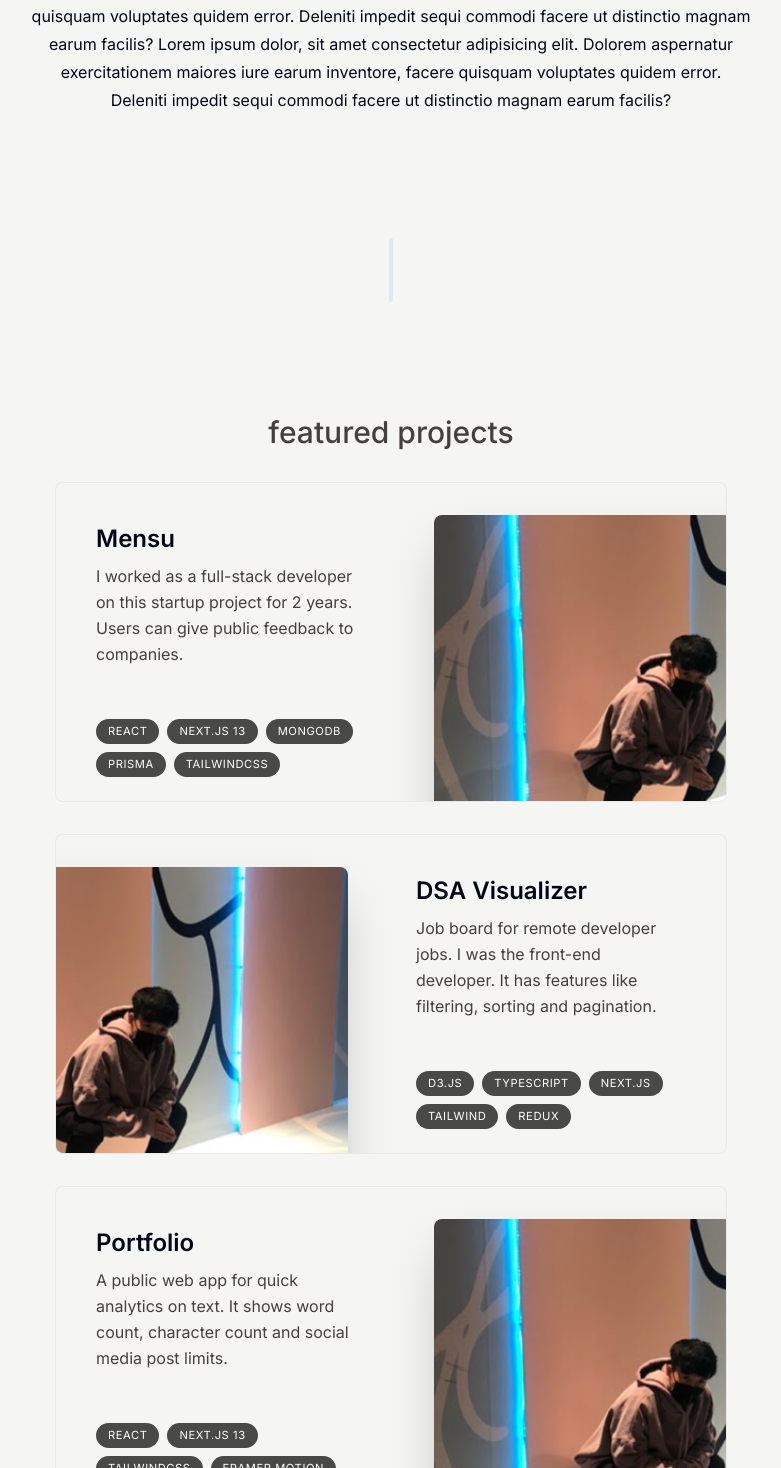
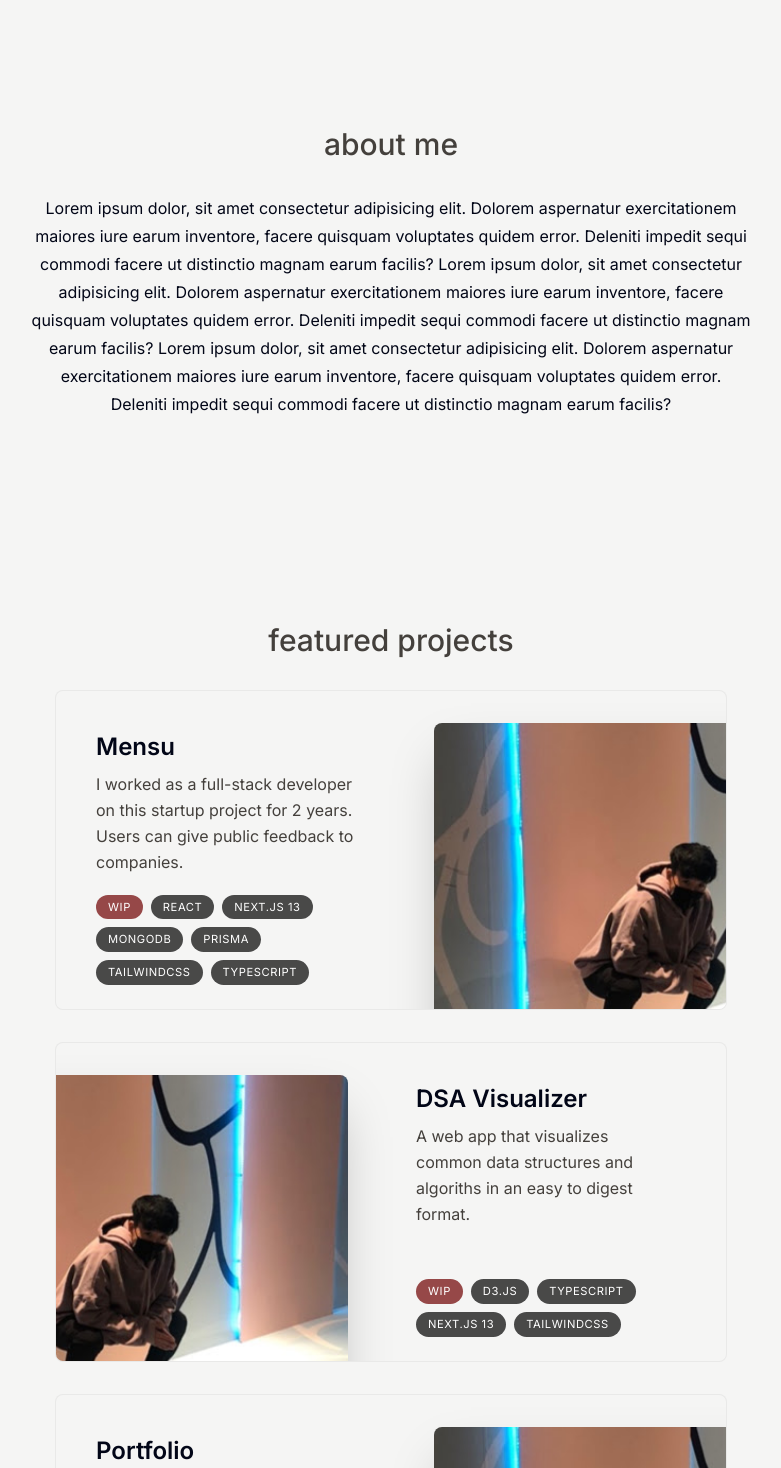
Before and after one commit to peterjunpark/portfolio, a Next.js app: page / in a window 1280 px wide. Shown: the part 962-2430 px from the top of the page, without its empty margins (249-1030 px from the left). Built offline with nearby package versions, Linux system fonts and the light colour scheme.

Commit message:
Tweak styling

```diff
--- a/app/globals.css
+++ b/app/globals.css
@@ -3,5 +3,13 @@
 @tailwind utilities;
 
 html {
-    --line-color: #e5e7eb;
+  --line-color: #e5e7eb;
 }
+
+.borderDim {
+  @apply border border-black/10;
+}
+
+.sectionEndMargin {
+  @apply mb-28 sm:mb-48;
+}
--- a/app/page.tsx
+++ b/app/page.tsx
@@ -1,5 +1,6 @@
 import {
   About,
+  Contact,
   Divider,
   Experience,
   Intro,
@@ -13,13 +14,11 @@ export default function Home() {
       <Intro />
       <Divider animate />
       <About />
-      <Divider animate />
       {/* Below sections aren't animated on page load */}
       <Projects />
-      <Divider />
       <Skills />
-      <Divider />
       <Experience />
+      <Contact />
     </main>
   );
 }
--- a/components/atoms/project.tsx
+++ b/components/atoms/project.tsx
@@ -2,6 +2,7 @@
 
 import React, { useRef } from "react";
 import Image from "next/image";
+import clsx from "clsx";
 import { motion, useScroll, useTransform } from "framer-motion";
 import { projects } from "@/lib/site-data";
 
@@ -46,7 +47,12 @@ export default function Project({
             {tags.map((tag, index) => (
               <li
                 key={index}
-                className="rounded-full bg-black/[0.7] px-3 py-1 text-[0.7rem] uppercase tracking-wider text-white"
+                className={clsx(
+                  "rounded-full bg-black/[0.7] px-3 py-1 text-[0.7rem] uppercase tracking-wider text-white",
+                  {
+                    "bg-red-900/80": tag === "WIP",
+                  },
+                )}
               >
                 {tag}
               </li>
--- a/components/sections/about.tsx
+++ b/components/sections/about.tsx
@@ -18,7 +18,7 @@ export default function About() {
       initial={{ opacity: 0, y: 100 }}
       animate={{ opacity: 1, y: 0 }}
       transition={{ delay: 0.175 }}
-      className="mb-28 max-w-[45rem] scroll-mt-32 text-center leading-7 sm:mb-0"
+      className="sectionEndMargin max-w-[45rem] scroll-mt-32 text-center leading-7"
     >
       <SectionHeading>About me</SectionHeading>
       <p className="mb-3">
--- a/components/sections/contact.tsx
+++ b/components/sections/contact.tsx
@@ -1,6 +1,8 @@
 "use client";
 
 import React from "react";
+import { motion } from "framer-motion";
+import { TbMailShare } from "react-icons/tb";
 import { useSectionInView } from "@/lib/hooks";
 import SectionHeading from "@/components/atoms/section-heading";
 
@@ -9,8 +11,42 @@ export default function Contact() {
     section: "contact",
   });
   return (
-    <section id="contact" ref={ref}>
+    <motion.section
+      id="contact"
+      initial={{ opacity: 0 }}
+      whileInView={{ opacity: 1 }}
+      transition={{ duration: 1 }}
+      ref={ref}
+      className="sectionEndMargin w-[min(100%, 38rem)] text-center"
+    >
       <SectionHeading>Contact me</SectionHeading>
-    </section>
+      <p className="-mt-4 text-stone-700">
+        Please contact me directly at{" "}
+        <a href="mailto:peterjpark@pm.me" className="underline">
+          peterjpark@pm.me
+        </a>{" "}
+        or through this form.
+      </p>
+      <form className="align-center mt-10 flex flex-col">
+        <input
+          type="email"
+          placeholder="Your email"
+          className="borderDim h-14 rounded-lg p-4 focus:outline-stone-600"
+        />
+        <textarea
+          placeholder="Your message"
+          className="borderDim my-3 h-52 rounded-lg p-4 focus:outline-stone-600"
+        />
+        <button
+          type="submit"
+          className="group flex h-[3rem] w-[8rem] items-center justify-center
+          gap-2 rounded-full bg-stone-800 text-white outline-none
+          transition-all hover:scale-110 hover:bg-stone-950 focus:scale-110 active:scale-105"
+        >
+          Submit{" "}
+          <TbMailShare className="text-xl opacity-70 transition-all group-hover:-translate-y-[0.1rem] group-hover:translate-x-[0.1rem]" />
+        </button>
+      </form>
+    </motion.section>
   );
 }
--- a/components/sections/divider.tsx
+++ b/components/sections/divider.tsx
@@ -13,7 +13,7 @@ export default function Divider({ animate }: DividerProps) {
         animate: { opacity: 1, y: 0 },
         transition: { delay: 0.135 },
       })}
-      className="my-28 hidden h-16 w-1 rounded-full bg-slate-200 sm:block"
+      className="sectionEndMargin hidden h-16 w-1 rounded-full bg-stone-200 sm:block"
     ></motion.div>
   );
 }
--- a/components/sections/experience.tsx
+++ b/components/sections/experience.tsx
@@ -19,7 +19,7 @@ export default function Experience() {
     <section
       id="experience"
       ref={ref}
-      className="mb-28 scroll-mt-32 text-center leading-7 sm:mb-0"
+      className="sectionEndMargin scroll-mt-32 text-center leading-7"
     >
       <SectionHeading>My experience</SectionHeading>
       <VerticalTimeline lineColor="">
--- a/components/sections/index.tsx
+++ b/components/sections/index.tsx
@@ -1,8 +1,9 @@
 import About from "./about";
+import Contact from "./contact";
 import Divider from "./divider";
 import Experience from "./experience";
 import Intro from "./intro";
 import Projects from "./projects";
 import Skills from "./skills";
 
-export { About, Divider, Experience, Intro, Projects, Skills };
+export { About, Contact, Divider, Experience, Intro, Projects, Skills };
--- a/components/sections/intro.tsx
+++ b/components/sections/intro.tsx
@@ -23,7 +23,7 @@ export default function Intro() {
     <section
       id="intro"
       ref={ref}
-      className="mb-28 max-w-[50rem] scroll-mt-[69rem] text-center sm:mb-0"
+      className="sectionEndMargin mt-36 max-w-[50rem] scroll-mt-[69rem] text-center"
     >
       <div className="flex items-center justify-center">
         {/* Avatar */}
--- a/components/sections/projects.tsx
+++ b/components/sections/projects.tsx
@@ -12,7 +12,7 @@ export default function Projects() {
   });
 
   return (
-    <section id="projects" ref={ref} className="mb-28 scroll-mt-32 sm:mb-0">
+    <section id="projects" ref={ref} className="sectionEndMargin scroll-mt-32">
       <SectionHeading>Featured projects</SectionHeading>
       <div>
         {projects.map((project, index) => (
--- a/components/sections/skills.tsx
+++ b/components/sections/skills.tsx
@@ -24,7 +24,7 @@ export default function Skills() {
     <section
       id="skills"
       ref={ref}
-      className="mb-28 max-w-[53rem] scroll-mt-32 text-center sm:mb-0"
+      className="sectionEndMargin max-w-[53rem] scroll-mt-32 text-center"
     >
       <SectionHeading>My skills</SectionHeading>
       <ul className="flex flex-wrap justify-center gap-2 text-lg text-stone-800">
@@ -38,7 +38,7 @@ export default function Skills() {
             }}
             custom={index}
             key={index}
-            className="bg-white-border rounded-xl border-black/[0.3] px-5 py-3"
+            className="rounded-xl border border-black/[0.3] bg-white px-5 py-3"
           >
             {skill}
           </motion.li>
--- a/lib/site-data.ts
+++ b/lib/site-data.ts
@@ -72,21 +72,29 @@ export const projects = [
     title: "Mensu",
     description:
       "I worked as a full-stack developer on this startup project for 2 years. Users can give public feedback to companies.",
-    tags: ["React", "Next.js 13", "MongoDB", "Prisma", "TailwindCSS"],
+    tags: [
+      "WIP",
+      "React",
+      "Next.js 13",
+      "MongoDB",
+      "Prisma",
+      "TailwindCSS",
+      "Typescript",
+    ],
     imageUrl: profile,
   },
   {
     title: "DSA Visualizer",
     description:
-      "Job board for remote developer jobs. I was the front-end developer. It has features like filtering, sorting and pagination.",
-    tags: ["D3.js", "TypeScript", "Next.js", "Tailwind", "Redux"],
+      "A web app that visualizes common data structures and algoriths in an easy to digest format.",
+    tags: ["WIP", "D3.js", "TypeScript", "Next.js 13", "TailwindCSS"],
     imageUrl: profile,
   },
   {
     title: "Portfolio",
     description:
-      "A public web app for quick analytics on text. It shows word count, character count and social media post limits.",
-    tags: ["React", "Next.js 13", "TailwindCSS", "Framer Motion"],
+      "My portfolio website features animations using Framer Motion.",
+    tags: ["React", "Next.js 13", "TailwindCSS", "Framer Motion", "Typescript"],
     imageUrl: profile,
   },
 ] as const;
```
